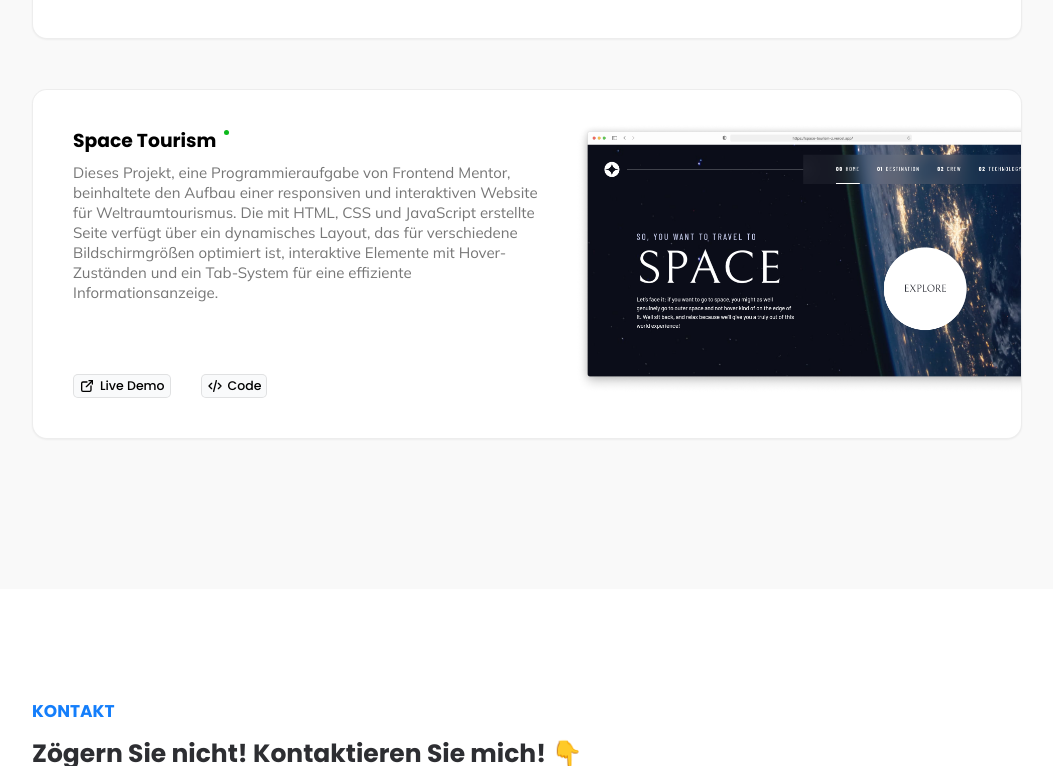
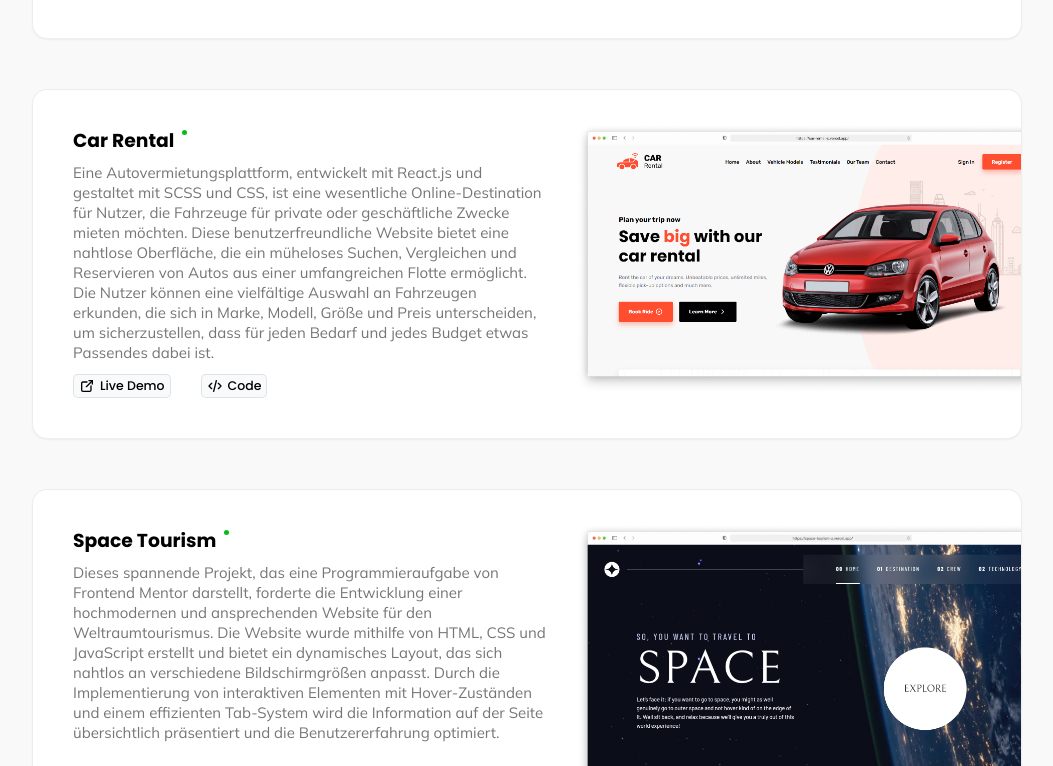
Before and after one commit to MahdiELHasra/Mahdi-EL-Hasra-de, a React (Vite) app: page / in a window 1280 px wide. Shown: the part 2034-2800 px from the top of the page, without its empty margins (113-1166 px from the left). Built offline with nearby package versions, Linux system fonts and the light colour scheme.

Commit message:
Added Car Rental project

```diff
--- a/src/components/Projects.jsx
+++ b/src/components/Projects.jsx
@@ -1,6 +1,6 @@
 import JotionPreview from "../../public/preview/Jotion.png";
 import SpacePreview from "../../public/preview/space-tourismus.png";
-
+import CarRentalPreview from "../../public/preview/car-rental.png";
 import ProBox from "./ProBox";
 
 function Projects() {
@@ -24,10 +24,17 @@ function Projects() {
                 demo="https://jotion-x.vercel.app/"
               />
               <ProBox
+                title="Car Rental"
+                img={CarRentalPreview}
+                description="Eine Autovermietungsplattform, entwickelt mit React.js und gestaltet mit SCSS und CSS, ist eine wesentliche Online-Destination für Nutzer, die Fahrzeuge für private oder geschäftliche Zwecke mieten möchten. Diese benutzerfreundliche Website bietet eine nahtlose Oberfläche, die ein müheloses Suchen, Vergleichen und Reservieren von Autos aus einer umfangreichen Flotte ermöglicht. Die Nutzer können eine vielfältige Auswahl an Fahrzeugen erkunden, die sich in Marke, Modell, Größe und Preis unterscheiden, um sicherzustellen, dass für jeden Bedarf und jedes Budget etwas Passendes dabei ist. "
+                code="https://github.com/MahdiELHasra/car-rental"
+                demo="https://car-rental-x.vercel.app/"
+              />
+              <ProBox
                 title="Space Tourism"
                 img={SpacePreview}
                 description="
-                Dieses Projekt, eine Programmieraufgabe von Frontend Mentor, beinhaltete den Aufbau einer responsiven und interaktiven Website für Weltraumtourismus. Die mit HTML, CSS und JavaScript erstellte Seite verfügt über ein dynamisches Layout, das für verschiedene Bildschirmgrößen optimiert ist, interaktive Elemente mit Hover-Zuständen und ein Tab-System für eine effiziente Informationsanzeige. "
+                Dieses spannende Projekt, das eine Programmieraufgabe von Frontend Mentor darstellt, forderte die Entwicklung einer hochmodernen und ansprechenden Website für den Weltraumtourismus. Die Website wurde mithilfe von HTML, CSS und JavaScript erstellt und bietet ein dynamisches Layout, das sich nahtlos an verschiedene Bildschirmgrößen anpasst. Durch die Implementierung von interaktiven Elementen mit Hover-Zuständen und einem effizienten Tab-System wird die Information auf der Seite übersichtlich präsentiert und die Benutzererfahrung optimiert."
                 code="https://github.com/MahdiELHasra/Space-Tourism"
                 demo="https://space-tourism-z.vercel.app/"
               />
```
Also changed, not shown: public/preview/car-rental.png (added).
